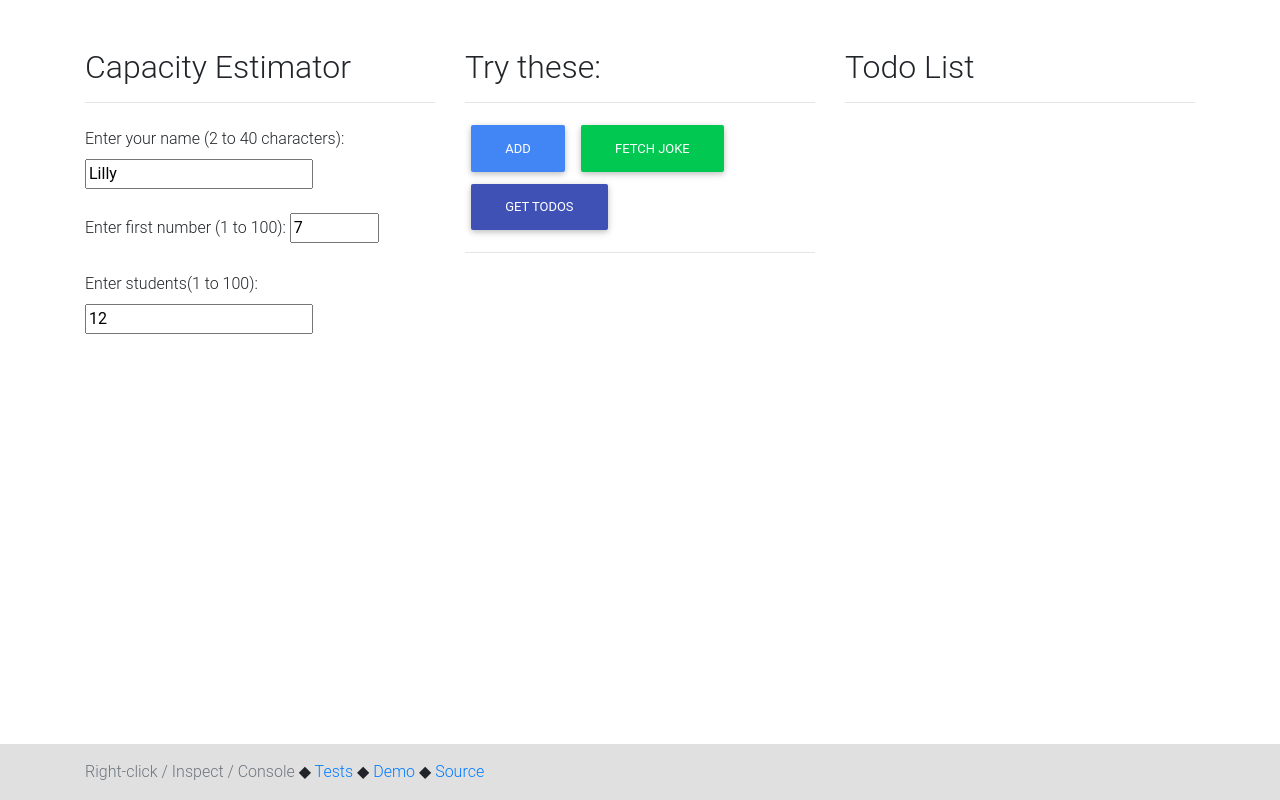
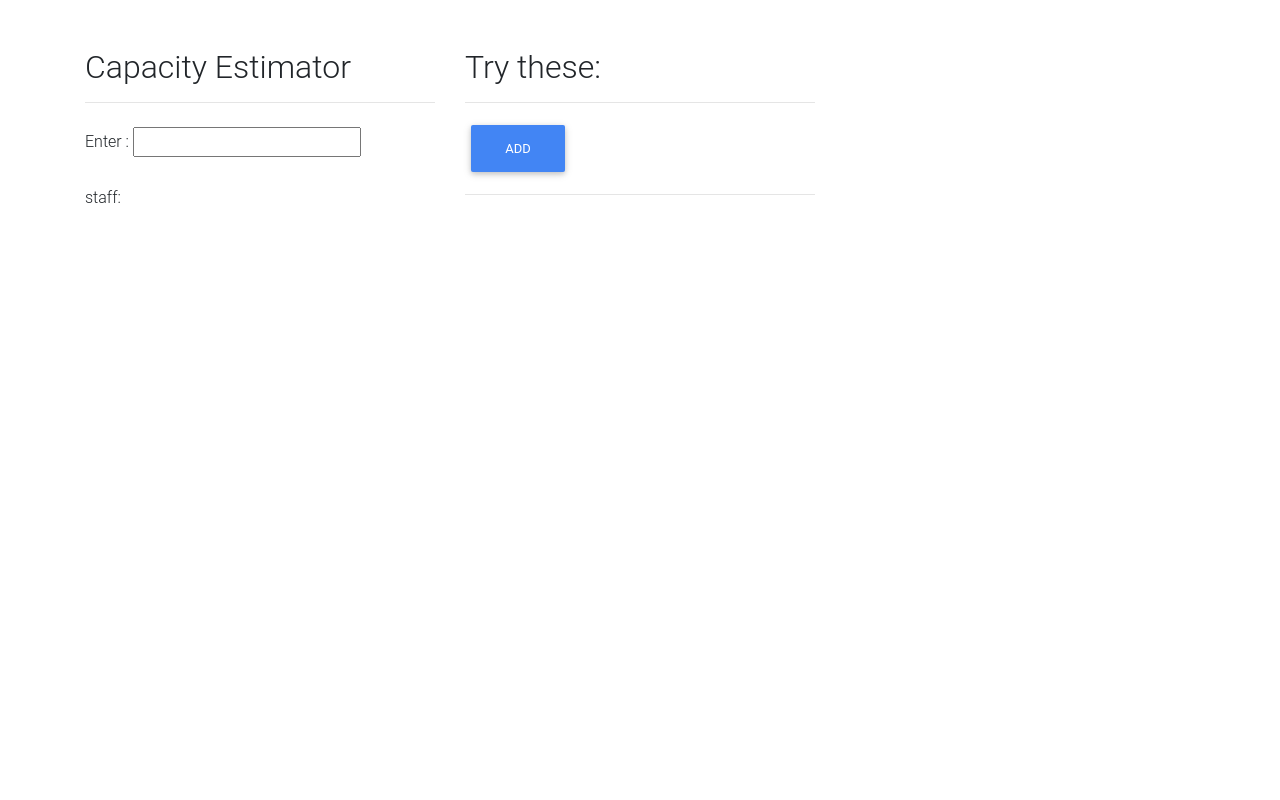
Before and after one commit to sushmachanati/js-gui-ajax, a plain HTML site: page index.html in a window 1280 px wide. Drawn offline with nearby package versions, Linux system fonts and the light colour scheme.

Commit message:
added code

```diff
--- a/index.html
+++ b/index.html
@@ -45,19 +45,14 @@
         <hr>
 
         <fieldset class="mt-4">
-          <label for="guest">Enter your name (2 to 40 characters):</label>
-          <input id="guest" type="text" minlength="2" maxlength="40" value="Lilly">
+          <label for="students">Enter :</label>
+          <input id="students" type="number" >
         </fieldset>
 
-        <fieldset class="mt-4">
-          <label for="firstNumber">Enter first number (1 to 100):</label>
-          <input id="firstNumber" type="number" min="1" max="100" value=7>
-          <span id="firstWarning" class="text-danger"></span>
-        </fieldset>
 
         <fieldset class="mt-4">
-          <label for="students">Enter students(1 to 100):</label>
-          <input id="students" type="students" min="1" max="100" value="12">
+          <label id="guest">staff:</label>
+
           <span id="secondWarning" class="text-danger"></span>
         </fieldset>
 
@@ -68,40 +63,21 @@
       <div class="col-md-4 mb-4">
         <h2>Try these:</h2>
         <hr>
-        <button id="addButton" class="btn btn-primary">Add</button>
-        <button id="getJokeButton" class="btn btn-success">Fetch Joke</button>
-        <button id="getDataButton" class="btn btn-indigo">Get Todos</button>
+        <button id="button" class="btn btn-primary"  >Add</button>
+
         <hr>
-        <p id="result"></p>
+
       </div>
       <!-- end column 2-->
 
       <!--column 3  -->
-      <div class="col-md-4 mb-4">
-        <h2>Todo List</h2>
-        <hr>
-        <ul>
-        </ul>
-      </div>
-      <!-- end column 3-->
+
+
 
     </div>
     <!-- end row 1 -->
 
-  </main>
 
-  <!-- sticky footer with padding on y-axis (top and bottom) -->
-  <footer class="footer mt-auto py-3 bg-light">
-    <div class="container">
-      <span class="text-muted">Right-click / Inspect / Console</span>
-      &#9670;
-      <a href="test/qunit.html">Tests</a>
-      &#9670;
-      <a href="https://SushmaChanati.github.io/js-gui-ajax/">Demo</a>
-      &#9670;
-      <a href="https://SushmaChanati/js-gui-ajax">Source</a>
-    </div>
-  </footer>
 
   <script src="https://cdnjs.cloudflare.com/ajax/libs/jquery/3.4.1/jquery.min.js"></script>
   <script src="https://cdnjs.cloudflare.com/ajax/libs/popper.js/1.14.4/umd/popper.min.js"></script>
@@ -111,9 +87,9 @@
   <!-- add axios with cdn - still no build tools needed -->
   <script src="https://unpkg.com/axios/dist/axios.min.js"></script>
 
-  <script src="src/main.js"></script>
+  <script src="main.js"></script>
 
-  <script src="src/axios-data.js"></script>
+
 
 </body>
 
--- /dev/null
+++ b/main.js
@@ -0,0 +1,8 @@
+button.addEventListener("click",sum);
+function sum(m,n){
+  m= document.getElementById('students');
+  n=document.getElementById('guest');
+  var s=0;
+  s=number(m)+2;
+
+}
```
